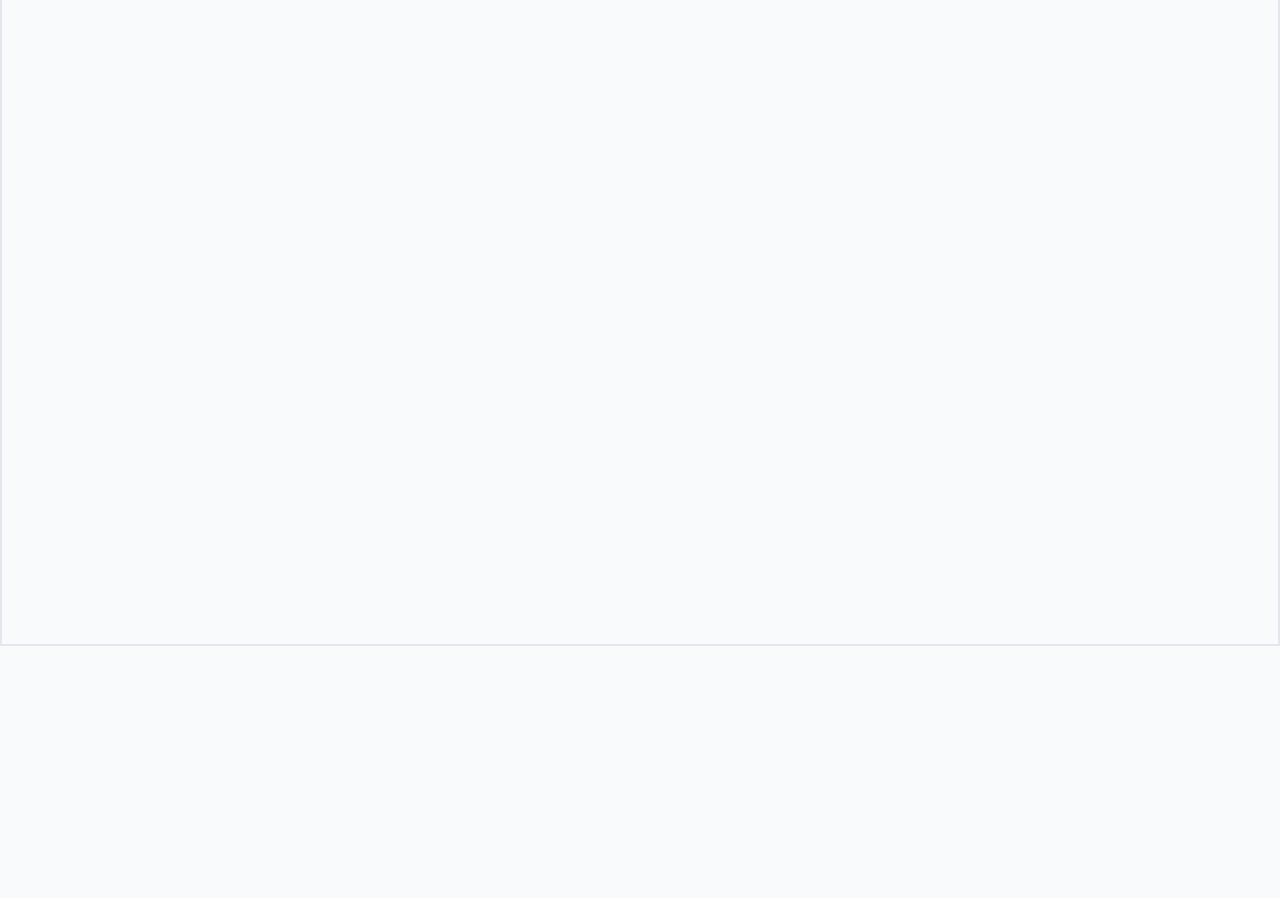
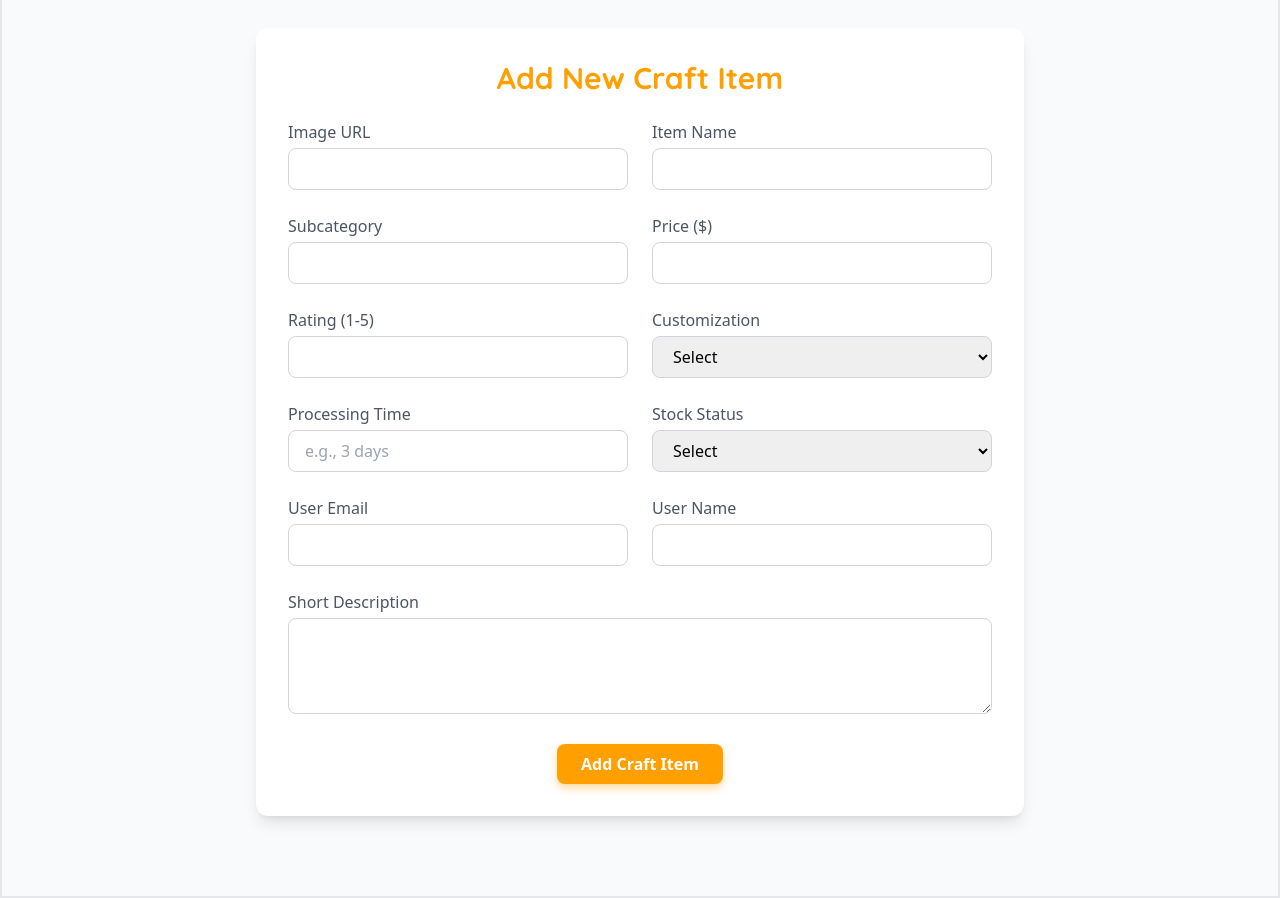
Before and after one commit to sheamZero/art-and-craft-store-client, a React (Vite) app: page /add-items in a window 1280 px wide. Shown: the part 466-1364 px from the top of the page. Before the commit the page ends 1112 px from the top, so only its background shows below. Built offline with nearby package versions, Linux system fonts and the light colour scheme.

Commit message:
add home page

```diff
--- a/package.json
+++ b/package.json
@@ -16,8 +16,10 @@
     "react": "^19.1.0",
     "react-dom": "^19.1.0",
     "react-fast-marquee": "^1.6.5",
+    "react-hook-form": "^7.57.0",
     "react-icons": "^5.5.0",
     "react-router-dom": "^7.6.1",
+    "sweetalert2": "^11.22.0",
     "swiper": "^11.2.8"
   },
   "devDependencies": {
--- a/src/components/Categories.jsx
+++ b/src/components/Categories.jsx
@@ -3,7 +3,7 @@ import Marquee from "react-fast-marquee";
 
 
 const Categories = ({ items }) => {
-    console.log(items);
+    // console.log(items);
 
     return (
         <div className="flex flex-col items-center gap-6 py-16">
--- a/src/components/ItemsCards.jsx
+++ b/src/components/ItemsCards.jsx
@@ -5,7 +5,7 @@ import { BsCurrencyDollar } from "react-icons/bs";
 
 
 const ItemsCards = ({ item }) => {
-    console.log(item);
+    // console.log(item);
 
     // const {
     //     id,
--- a/src/main.jsx
+++ b/src/main.jsx
@@ -18,14 +18,17 @@ const router = createBrowserRouter([
     path: "/",
     element: <App></App>,
     errorElement: <ErrorPage></ErrorPage>,
-    children:[
+    children: [
       {
         path: "/",
-        element: <Home></Home>
+        element: <Home></Home>,
+        loader: () => fetch("http://localhost:5000/items")
       },
       {
         path: "/all-items",
-        element:<Allitems></Allitems>
+        element: <Allitems></Allitems>,
+        loader: () => fetch("http://localhost:5000/items")
+
       },
       {
         path: "/all-items/:id",
--- a/src/pages/AddItems.jsx
+++ b/src/pages/AddItems.jsx
@@ -1,11 +1,188 @@
+import { useForm } from 'react-hook-form';
+import Swal from 'sweetalert2';
+
+const AddItems = () => {
+    const {
+        register,
+        handleSubmit,
+        reset,
+        formState: { errors },
+    } = useForm();
+
+    const onSubmit = (data) => {
+
+        fetch("http://localhost:5000/items", {
+            method: "POST",
+            headers: {
+                'content-type': 'application/json'
+            },
+            body: JSON.stringify(data)
+
+        })
+            .then(res => res.json())
+            .then(data => {
+                if (data.insertedId) {
+                    Swal.fire({
+                        title: "Good job!",
+                        text: "You successfully add an item!",
+                        icon: "success"
+                    });
+                }
+
+            })
 
 
-const e = () => {
+        reset();
+    };
+
     return (
-        <div>
-            add items
+        <div className="bg-background min-h-screen flex items-center justify-center px-4 py-12">
+            <form onSubmit={handleSubmit(onSubmit)} className="w-full max-w-3xl bg-white p-8 rounded-xl shadow-lg space-y-6" >
+                <h2 className="text-3xl font-bold text-heading font-quicksand text-center">Add New Craft Item</h2>
+
+                <div className="grid grid-cols-1 md:grid-cols-2 gap-6">
+                    {/* Image URL */}
+                    <div>
+                        <label className="block text-paragraph font-medium mb-1">Image URL</label>
+                        <input
+                            type="url"
+                            {...register('image', { required: true })}
+                            className="w-full border border-gray-300 rounded-lg px-4 py-2 focus:outline-none focus:ring-2 focus:ring-heading"
+                        />
+                        {errors.image && <p className="text-red-500 text-sm">Image URL is required</p>}
+                    </div>
+
+                    {/* Item Name */}
+                    <div>
+                        <label className="block text-paragraph font-medium mb-1">Item Name</label>
+                        <input
+                            type="text"
+                            {...register('item_name', { required: true })}
+                            className="w-full border border-gray-300 rounded-lg px-4 py-2 focus:outline-none focus:ring-2 focus:ring-heading"
+                        />
+                        {errors.item_name && <p className="text-red-500 text-sm">Item name is required</p>}
+                    </div>
+
+                    {/* Subcategory */}
+                    <div>
+                        <label className="block text-paragraph font-medium mb-1">Subcategory</label>
+                        <input
+                            type="text"
+                            {...register('subcategory_Name', { required: true })}
+                            className="w-full border border-gray-300 rounded-lg px-4 py-2 focus:outline-none focus:ring-2 focus:ring-heading"
+                        />
+                        {errors.subcategory_Name && <p className="text-red-500 text-sm">Subcategory is required</p>}
+                    </div>
+
+                    {/* Price */}
+                    <div>
+                        <label className="block text-paragraph font-medium mb-1">Price ($)</label>
+                        <input
+                            type="number"
+                            step="0.1"
+                            {...register('price', { required: true })}
+                            className="w-full border border-gray-300 rounded-lg px-4 py-2 focus:outline-none focus:ring-2 focus:ring-heading"
+                        />
+                        {errors.price && <p className="text-red-500 text-sm">Price is required</p>}
+                    </div>
+
+                    {/* Rating */}
+                    <div>
+                        <label className="block text-paragraph font-medium mb-1">Rating (1-5)</label>
+                        <input
+                            type="number"
+                            step="0.1"
+                            min="1"
+                            max="5"
+                            {...register('rating', { required: true })}
+                            className="w-full border border-gray-300 rounded-lg px-4 py-2 focus:outline-none focus:ring-2 focus:ring-heading"
+                        />
+                        {errors.rating && <p className="text-red-500 text-sm">Rating is required</p>}
+                    </div>
+
+                    {/* Customization */}
+                    <div>
+                        <label className="block text-paragraph font-medium mb-1">Customization</label>
+                        <select
+                            {...register('customization', { required: true })}
+                            className="w-full border border-gray-300 rounded-lg px-4 py-2 focus:outline-none focus:ring-2 focus:ring-heading"
+                        >
+                            <option value="">Select</option>
+                            <option value="Yes">Yes</option>
+                            <option value="No">No</option>
+                        </select>
+                        {errors.customization && <p className="text-red-500 text-sm">Select an option</p>}
+                    </div>
+
+                    {/* Processing Time */}
+                    <div>
+                        <label className="block text-paragraph font-medium mb-1">Processing Time</label>
+                        <input
+                            type="text"
+                            {...register('processing_time')}
+                            placeholder="e.g., 3 days"
+                            className="w-full border border-gray-300 rounded-lg px-4 py-2 focus:outline-none focus:ring-2 focus:ring-heading"
+                        />
+                    </div>
+
+                    {/* Stock Status */}
+                    <div>
+                        <label className="block text-paragraph font-medium mb-1">Stock Status</label>
+                        <select
+                            {...register('stockStatus', { required: true })}
+                            className="w-full border border-gray-300 rounded-lg px-4 py-2 focus:outline-none focus:ring-2 focus:ring-heading"
+                        >
+                            <option value="">Select</option>
+                            <option value="In Stock">In Stock</option>
+                            <option value="Made to Order">Made to Order</option>
+                        </select>
+                        {errors.stockStatus && <p className="text-red-500 text-sm">Select a status</p>}
+                    </div>
+
+                    {/* User Email */}
+                    <div>
+                        <label className="block text-paragraph font-medium mb-1">User Email</label>
+                        <input
+                            type="email"
+                            {...register('user_email', { required: true })}
+                            className="w-full border border-gray-300 rounded-lg px-4 py-2 focus:outline-none focus:ring-2 focus:ring-heading"
+                        />
+                        {errors.user_email && <p className="text-red-500 text-sm">Email is required</p>}
+                    </div>
+
+                    {/* User Name */}
+                    <div>
+                        <label className="block text-paragraph font-medium mb-1">User Name</label>
+                        <input
+                            type="text"
+                            {...register('user_name', { required: true })}
+                            className="w-full border border-gray-300 rounded-lg px-4 py-2 focus:outline-none focus:ring-2 focus:ring-heading"
+                        />
+                        {errors.user_name && <p className="text-red-500 text-sm">Name is required</p>}
+                    </div>
+                </div>
+
+                {/* Short Description */}
+                <div>
+                    <label className="block text-paragraph font-medium mb-1">Short Description</label>
+                    <textarea
+                        {...register('short_description')}
+                        className="w-full border border-gray-300 rounded-lg px-4 py-2 h-24 focus:outline-none focus:ring-2 focus:ring-heading"
+                    />
+                </div>
+
+                {/* Submit Button */}
+                <div className="text-center">
+                    <button
+                        type="submit"
+                        className="bg-buttonBg text-white font-semibold px-6 py-2 rounded-lg shadow-buttonShadow hover:bg-buttonHoverBg transition"
+                    >
+                        Add Craft Item
+                    </button>
+                </div>
+            </form>
         </div>
     );
 };
 
-export default e;
+export default AddItems;
--- a/src/pages/AllItems.jsx
+++ b/src/pages/AllItems.jsx
@@ -1,9 +1,19 @@
-import React from 'react';
+import { useLoaderData } from 'react-router-dom';
+import ItemsCards from '../components/ItemsCards';
 
 const Allitems = () => {
+    const items = useLoaderData();
+
     return (
         <div>
-            addddddddddddddddddddddddddddddddddddddfvgawer
+            <h3 className="text-2xl md:text-4xl font-bold text-center text-paragraph my-4">All Art and Craft</h3>
+
+            <div className="grid grid-cols-1 sm:grid-cols-2 lg:grid-cols-3 md:gap-6 gap-6 px-4">
+                {
+                    items.map(item => <ItemsCards key={item._id} item={item}></ItemsCards>)
+                }
+            </div>
+
         </div>
     );
 };
--- a/src/pages/Home.jsx
+++ b/src/pages/Home.jsx
@@ -1,5 +1,4 @@
-import { useEffect, useState } from 'react';
-import { Link } from "react-router-dom";
+import { Link, useLoaderData } from "react-router-dom";
 import Banner from '../components/Banner';
 import ItemsCards from '../components/ItemsCards';
 import Categories from '../components/Categories';
@@ -8,14 +7,8 @@ import JoinCommunity from '../components/JoinCommunity';
 
 
 const Home = () => {
-    const [items, setItems] = useState([]);
-    useEffect(() => {
-        fetch("/fakeData/data.json")
-            .then(res => res.json())
-            .then(data => setItems(data))
-    }, [])
 
-    // console.log(items);
+    const items = useLoaderData();
 
 
 
--- a/src/pages/ItemDetails.jsx
+++ b/src/pages/ItemDetails.jsx
@@ -2,7 +2,7 @@ import { useParams } from "react-router-dom";
 
 const ItemDetails = () => {
     const {id} = useParams();
-    console.log(id);
+    // console.log(id);
     return (
         <div>
             items Details
```
Also changed, not shown: 1 other file (tests, documents, lock files or other folders).
